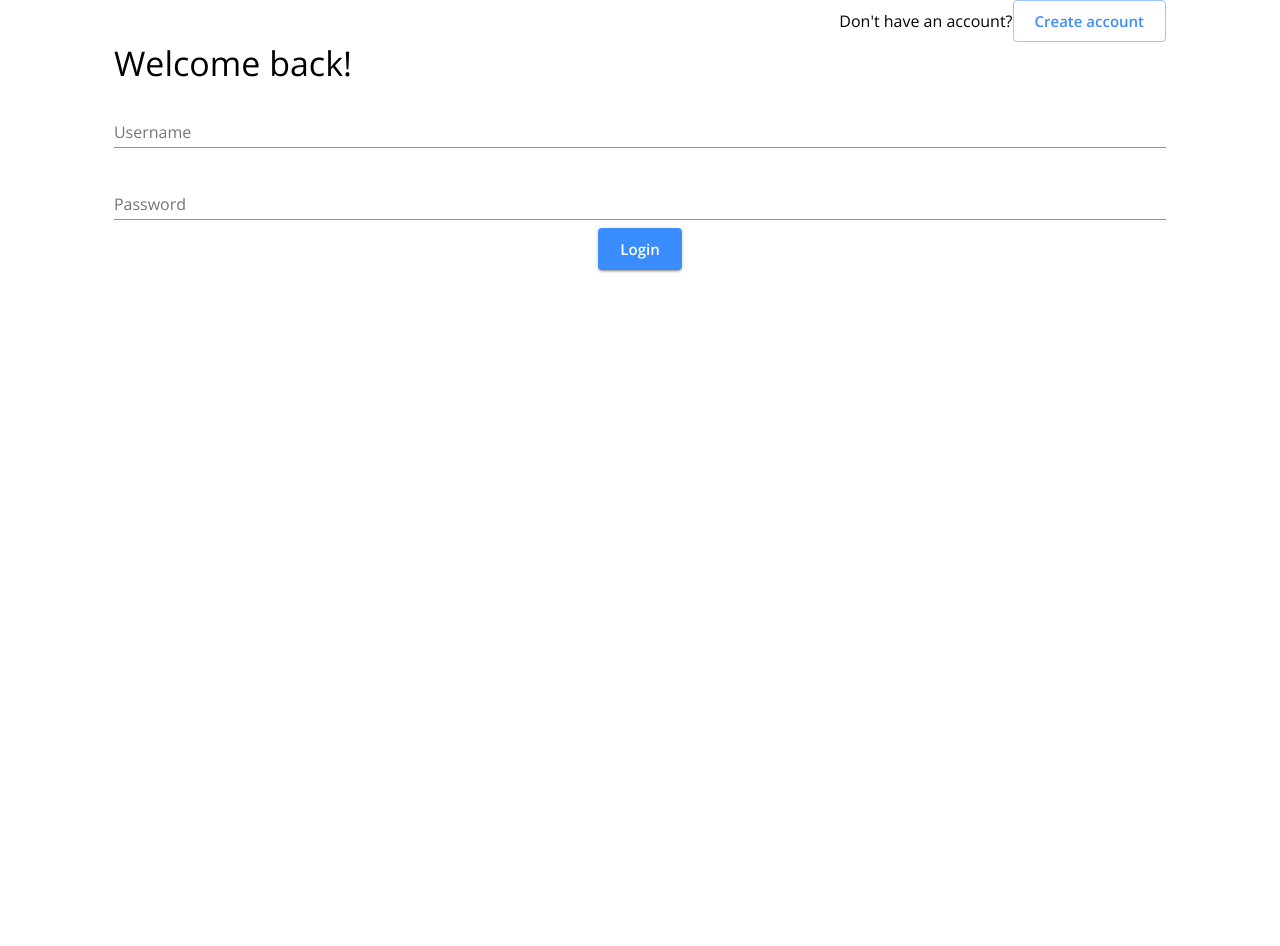
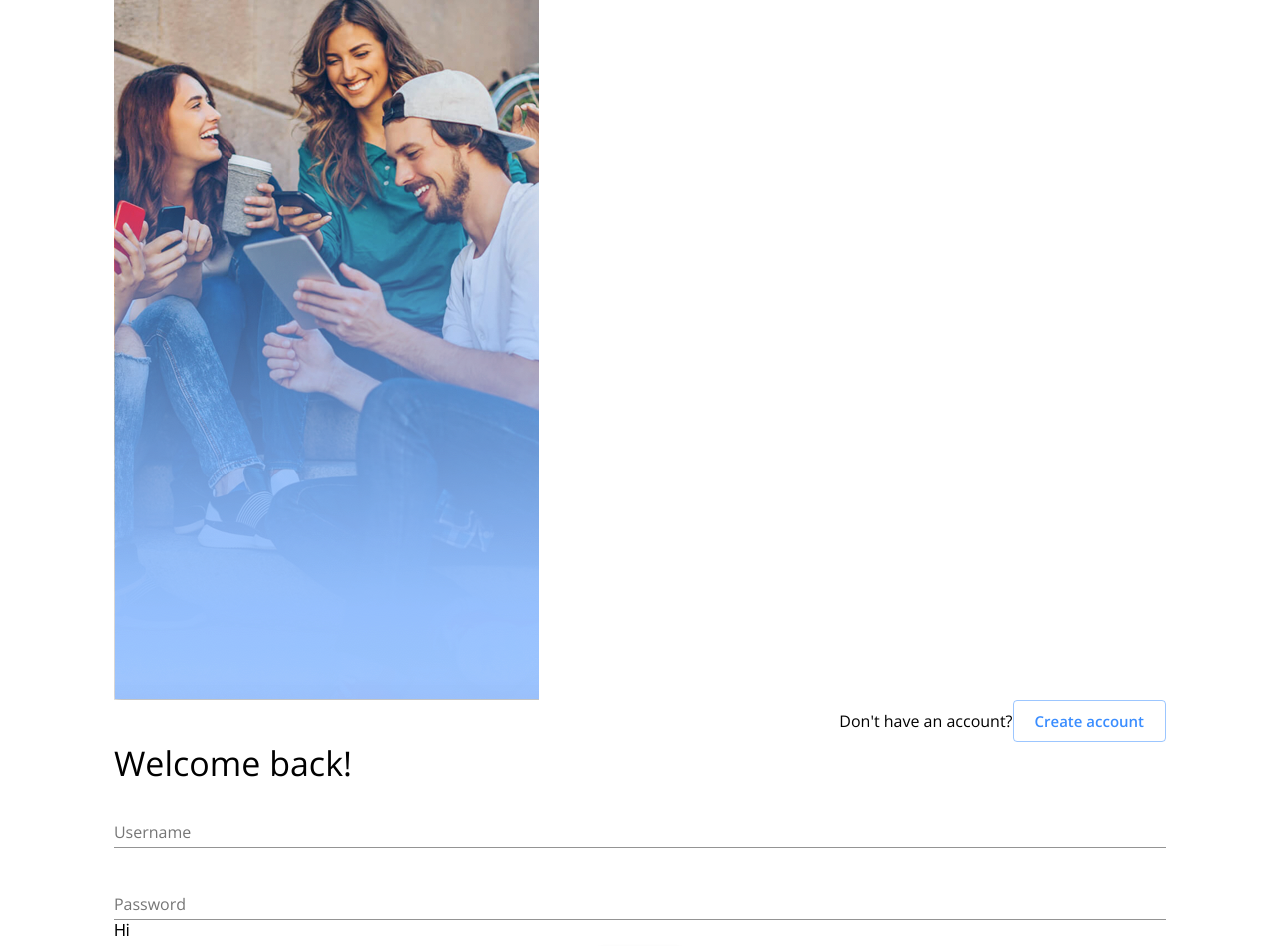
Before and after one commit to jamezmca/messenger-2600, a React (Create React App) app in the folder client/: page /login in a window 1280 px wide. Shown: the top 946 px of the page. Before the commit the page ends 800 px from the top, so only its background shows below. Built offline with nearby package versions, Linux system fonts and the light colour scheme; no server answers.

Commit message:
Update Login.js
loading in the image file

```diff
--- a/client/src/Login.js
+++ b/client/src/Login.js
@@ -12,6 +12,7 @@ import {
 } from "@material-ui/core";
 import { makeStyles } from '@material-ui/core/styles';
 import { login } from "./store/utils/thunkCreators";
+import image from './assets/images/bg-img.png'
 
 const useStyles = makeStyles((theme) => ({
   root: {
@@ -19,7 +20,7 @@ const useStyles = makeStyles((theme) => ({
     width: '100vw'
   },
   image: {
-    backgroundImage: "url('./assets/images/bg-img.png')",
+    backgroundImage: image,
     backgroundRepeat: 'no-repeat',
     backgroundColor: theme.palette.type === 'light' ? theme.palette.grey[50] : theme.palette.grey[900],
     backgroundSize: 'cover',
@@ -65,7 +66,9 @@ const Login = (props) => {
     <Grid container justifyContent="center">
       <Box>
         {/* this one for image */}
-        <Grid item xs={false} sm={4} className={classes.image} />
+        <Grid container item xs={false} sm={4}>
+          <img src={image} alt="cool"/>
+        </Grid>
 
         {/* this one for inputs */}
         <Grid container item justifyContent="center" xs={12}>
@@ -104,6 +107,7 @@ const Login = (props) => {
                   type="password"
                   name="password"
                 />
+                <span role="button">Hi</span>
               </FormControl>
             </Grid>
             <Grid container item xs={12} justifyContent="center">
```
